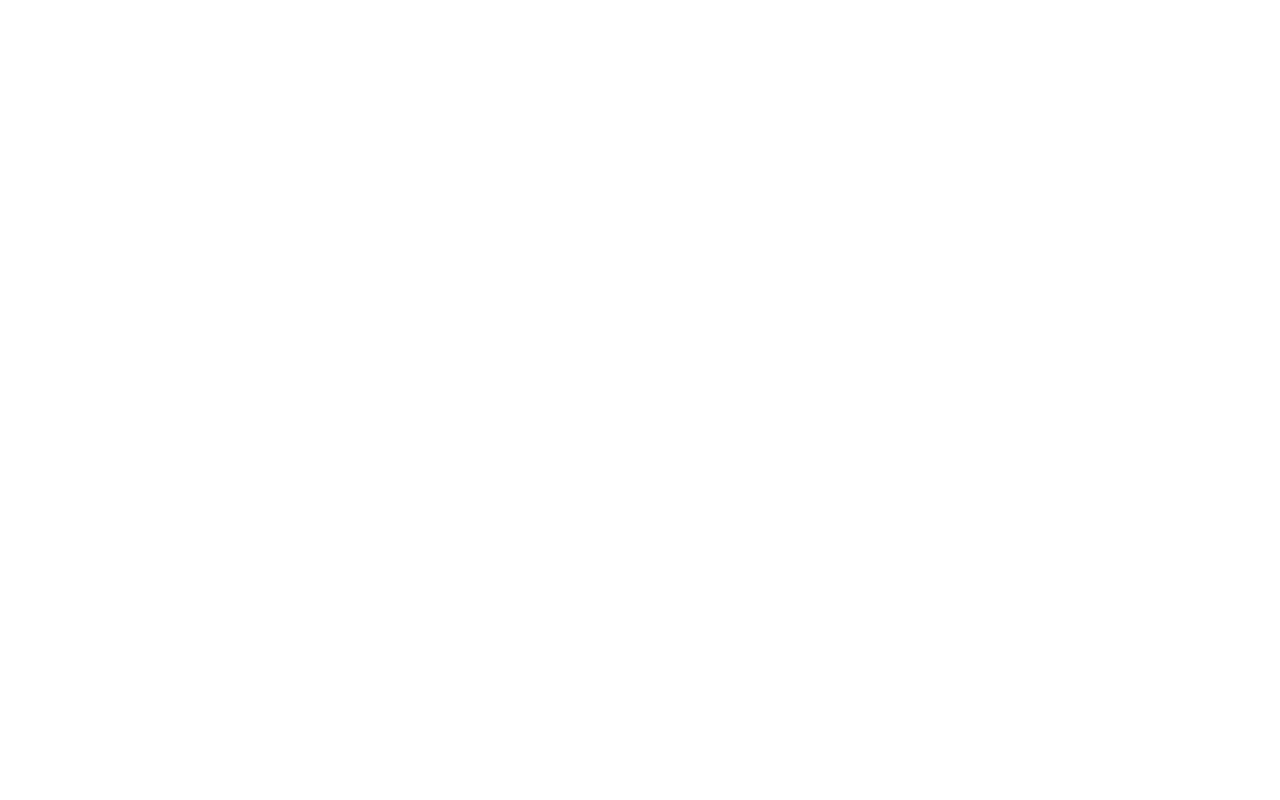
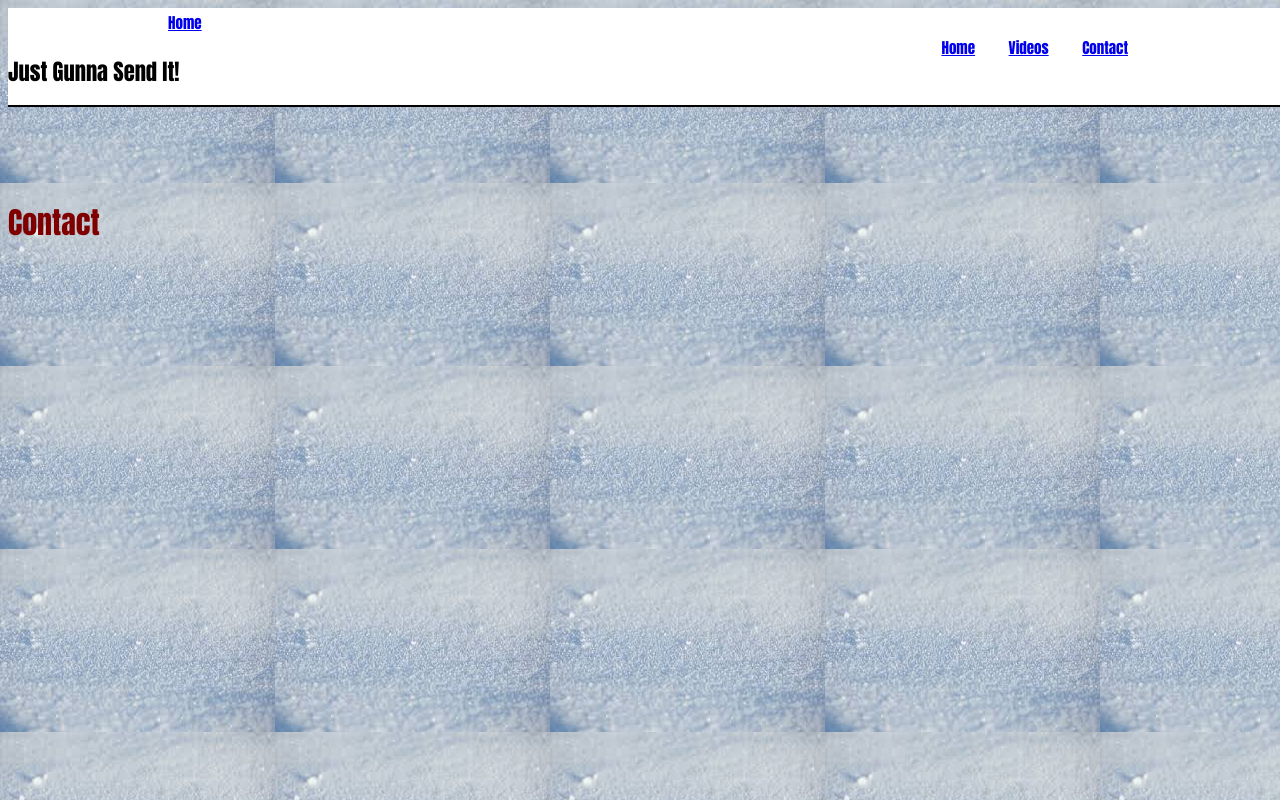
Before and after one commit to ColeGeiger/Snowboard, a plain HTML site: page contact.html in a window 1280 px wide. Drawn offline with Linux system fonts and the light colour scheme.

Commit message:
added style to nav bar. added background.

```diff
--- a/contact.html
+++ b/contact.html
@@ -0,0 +1,41 @@
+<!DOCTYPE html>
+<html lang="en-us">
+
+<head>
+    <meta charset="UTF-8">
+    <title>STEEZY</title>
+
+    <link rel="stylesheet" type="text/css" href="css/style.css">
+
+
+</head>
+
+
+
+
+
+<body>
+
+    <header id="mainhead">
+        <div class="headcont">
+            <a href="index.html">Home</a>
+            <nav>
+                <a href="index.html">Home</a>
+                <a href="video.html">Videos</a>
+                <a href="contact.html">Contact</a>
+            </nav>
+        </div>
+        <h2>Just Gunna Send It!</h2>
+    </header>
+
+    <br>
+    <br>
+    <br>
+    <br>
+    <br>
+    <br>
+
+    <div>
+        <h1>Contact</h1>
+    </div>
+</body>
--- a/css/style.css
+++ b/css/style.css
@@ -1,3 +1,16 @@
+body {
+    font-family: Impact, Haettenschweiler, 'Arial Narrow Bold', sans-serif;
+    font-size: 15px;
+    line-height: 30px;
+    color: maroon;
+    background: url("../images/Website background.jpeg");
+
+}
+
+
+
+
+
 #mainhead {
     position: fixed;
     z-index: 99;
@@ -9,3 +22,25 @@
     border-bottom: 2px solid;
 
 }
+
+.headcont {
+    width: 100%;
+    max-width: 960px;
+    margin: 0 auto;
+    clear: both;
+
+}
+
+nav a {
+    display: inline-block;
+    padding-left: 15px;
+    margin-left: 15px;
+    line-height: 15px;
+
+}
+
+nav {
+    float: right;
+    margin-top: 25px;
+
+}
```
Also changed, not shown: index.html (+10 -4 lines), video.html (+8 -0 lines), images/Website background.jpeg (added).
